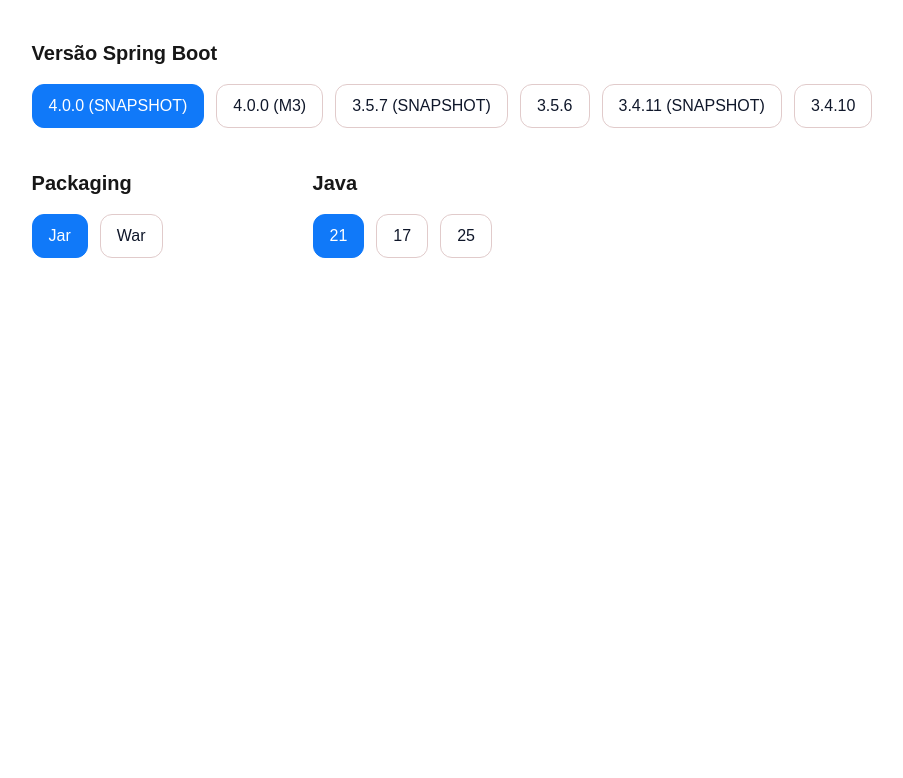
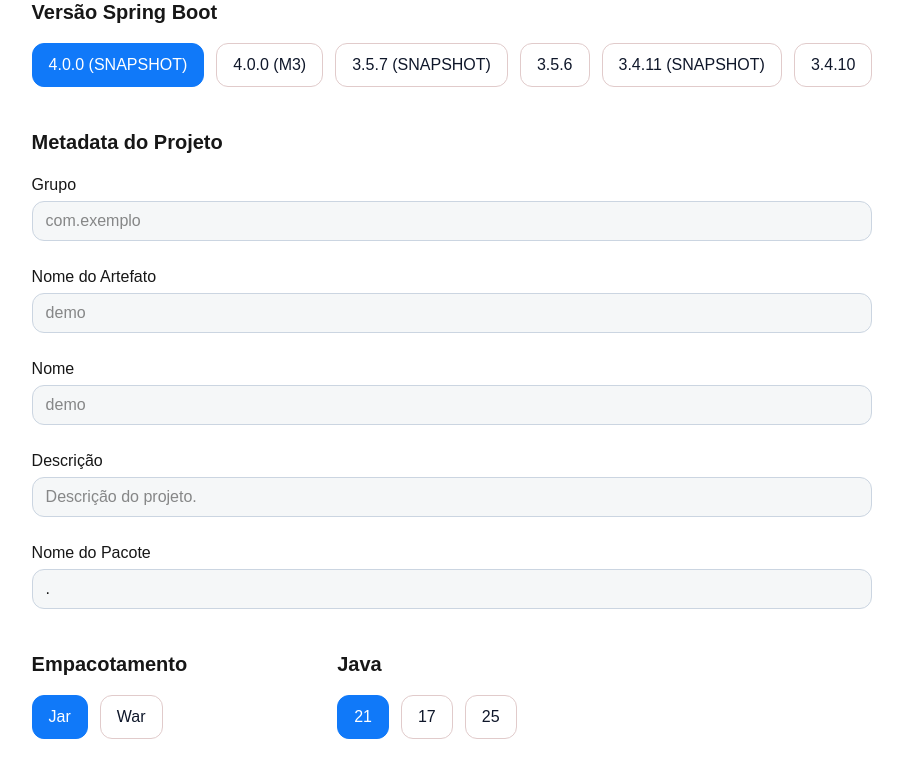
Before and after one commit to lucasmdgabriel/uml-spring, a Next.js app: page / in a window 1280 px wide. Shown: the part 420-1198 px from the top of the page, without its empty margins (204-1107 px from the left). Before the commit the page ends 832 px from the top, so only its background shows below. Built offline with nearby package versions, Linux system fonts and the light colour scheme.

Commit message:
feat: add inputs to initial screen

```diff
--- /dev/null
+++ b/app/components/Input.tsx
@@ -0,0 +1,20 @@
+interface InputProps {
+    name: string,
+    placeHolder: string,
+    value: string,
+    changeValue: (newValue: string) => void
+}
+
+export default function Input(props: InputProps) {
+    return (
+        <div className="flex flex-col w-[100%] gap-[4px]">
+            <a className="text-[16px]">{props.name}</a>
+            <input
+                value={props.value}
+                placeholder={props.placeHolder}
+                className="h-[40px] font-[16px] pl-[13px] bg-[#F5F7F8] border border-[#CBD5E1] rounded-[12px]"
+                onChange={(e) => props.changeValue(e.target.value)}
+            />
+        </div>
+    )
+}
--- a/app/views/SetupView.tsx
+++ b/app/views/SetupView.tsx
@@ -1,7 +1,8 @@
 "use client"
 
-import { useState } from "react";
+import { useEffect, useState } from "react";
 import Selector from "../components/Selector";
+import Input from "../components/Input";
 
 export default function SetupView() {
     const [project, setProject] = useState('');
@@ -10,9 +11,19 @@
     const [packaging, setPackaging] = useState('');
     const [javaVersion, setJavaVersion] = useState('');
 
+    const [group, setGroup] = useState('');
+    const [artifat, setArtifat] = useState('');
+    const [name, setName] = useState('');
+    const [description, setDescription] = useState('');
+    const [packageName, setPackageName] = useState('');
+
+    useEffect(() => {
+        setPackageName(group+"."+name);
+    }, [group, name])
+
     return (
-        <div className="w-screen h-screen flex justify-center m-4">
-            <div className="max-w-[1000px] mt-[65px] flex flex-col gap-[48px]">
+        <div className="w-screen h-screen flex justify-center m-4 mt-[40px]">
+            <div className="max-w-[1000px] flex flex-col gap-[48px]">
                 <header className="flex flex-col">
                     <a className="font-bold text-[30px]">Configuração Inicial</a>
                     <a className="text-[16px]">Selecione as principais configurações do projeto</a>
@@ -52,9 +63,21 @@
                         setClickedItem={setBootVersion}
                     />
 
-                    <div className="flex gap-[150px]">
+                    <div className="w-[100%] flex flex-col gap-[16px]">
+                        <a className="font-bold text-[20px]">Metadata do Projeto</a>
+
+                        <div className="flex flex-col gap-[24px]">
+                            <Input name="Grupo" placeHolder="com.exemplo" value={group} changeValue={setGroup}/>
+                            <Input name="Nome do Artefato" placeHolder="demo" value={artifat} changeValue={setArtifat}/>
+                            <Input name="Nome" placeHolder="demo" value={name} changeValue={setName}/>
+                            <Input name="Descrição" placeHolder="Descrição do projeto." value={description} changeValue={setDescription}/>
+                            <Input name="Nome do Pacote" placeHolder="com.example.demo" value={packageName} changeValue={(setPackageName)}/>
+                        </div>
+                    </div>
+
+                    <div className="flex gap-[150px] flex-wrap mb-[40px]">
                         <Selector
-                            name="Packaging"
+                            name="Empacotamento"
                             items={[
                                 ["Jar", "JAR"],
                                 ["War", "WAR"],
```
